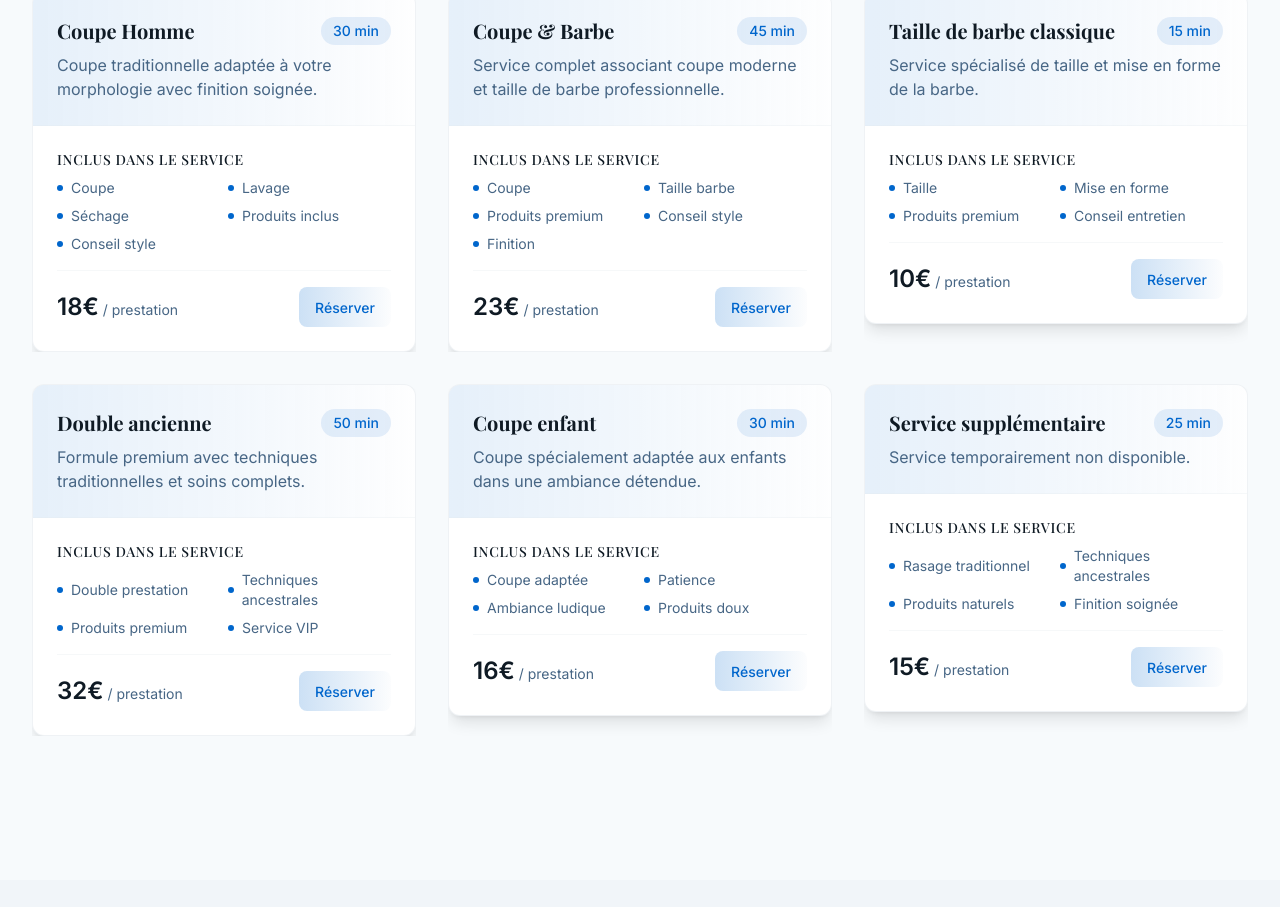
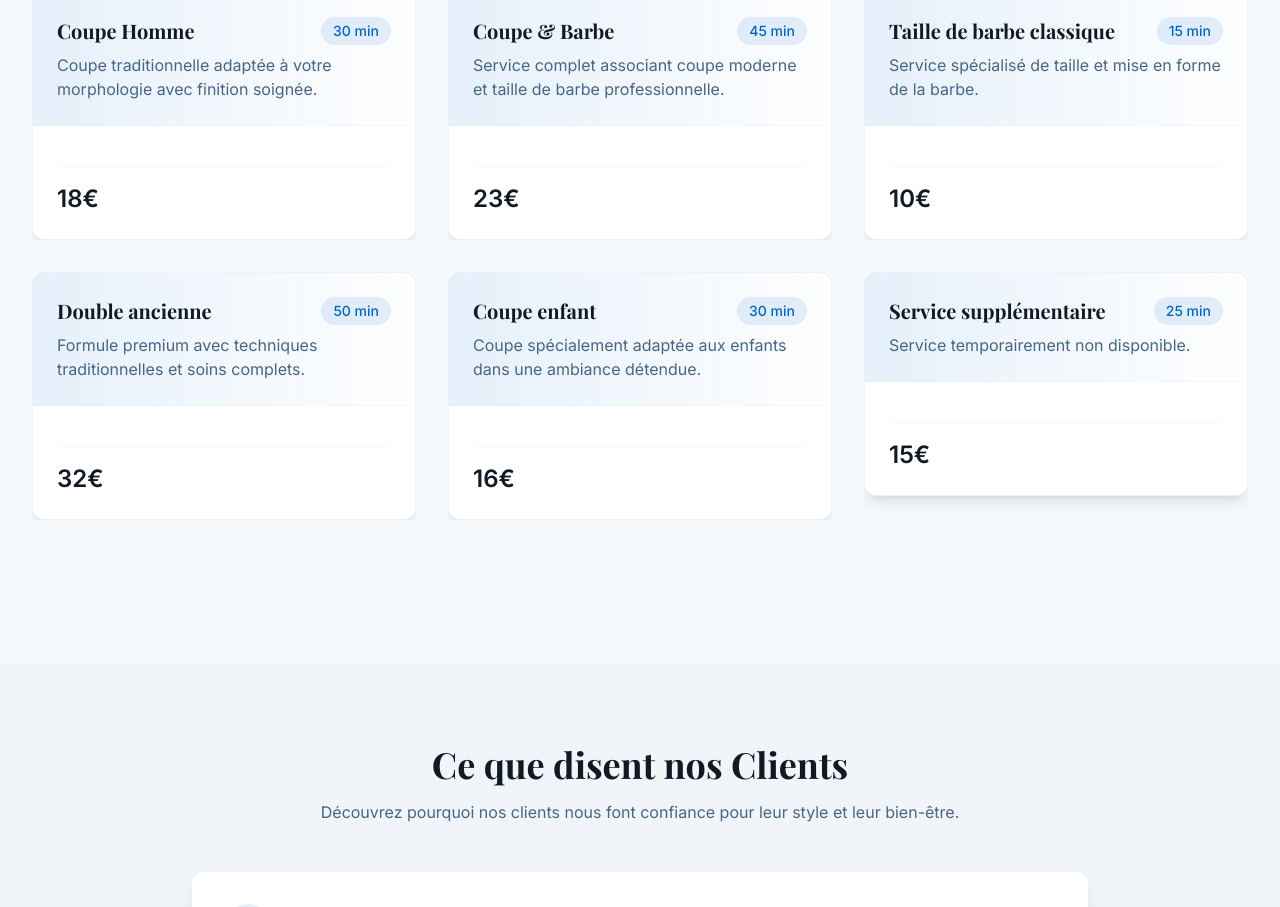
Before and after one commit to Dylan-Cecius/modern-seaside-stay-2479, a React (Vite) app: page / in a window 1280 px wide. Shown: the part 1757-2664 px from the top of the page. Built offline with nearby package versions, Linux system fonts and the light colour scheme.

Commit message:
Visual edit in Lovable
Edited UI in Lovable

```diff
--- a/src/components/ApartmentCard.tsx
+++ b/src/components/ApartmentCard.tsx
@@ -44,30 +44,21 @@ export default function ApartmentCard({
       {/* Content with features and pricing */}
       <div className="p-6 space-y-4">
         {/* Features list */}
-        {apartment.features && apartment.features.length > 0 && (
-          <div className="space-y-2">
-            <h4 className="font-medium text-foreground text-sm uppercase tracking-wider">Inclus dans le service</h4>
+        {apartment.features && apartment.features.length > 0 && <div className="space-y-2">
+
             <div className="grid grid-cols-2 gap-2">
-              {apartment.features.map((feature, index) => (
-                <div key={index} className="flex items-center text-sm text-muted-foreground">
-                  <div className="h-1.5 w-1.5 rounded-full bg-primary mr-2"></div>
-                  {feature}
-                </div>
-              ))}
+              {apartment.features.map((feature, index) => {})}
             </div>
-          </div>
-        )}
+          </div>}
 
         {/* Pricing */}
         <div className="pt-4 border-t border-border/30">
           <div className="flex justify-between items-center">
             <div>
               <span className="text-2xl font-bold text-foreground">{apartment.price}€</span>
-              <span className="text-muted-foreground text-sm"> / {t.booking.summary.night}</span>
+
             </div>
-            <div className="bg-gradient-to-r from-primary/20 to-accent/20 px-4 py-2 rounded-lg">
-              <span className="text-sm font-medium text-primary">Réserver</span>
-            </div>
+
           </div>
         </div>
       </div>
```
